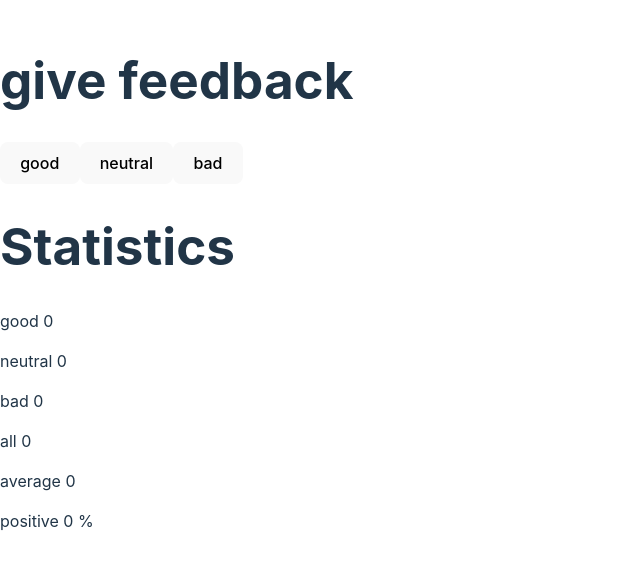
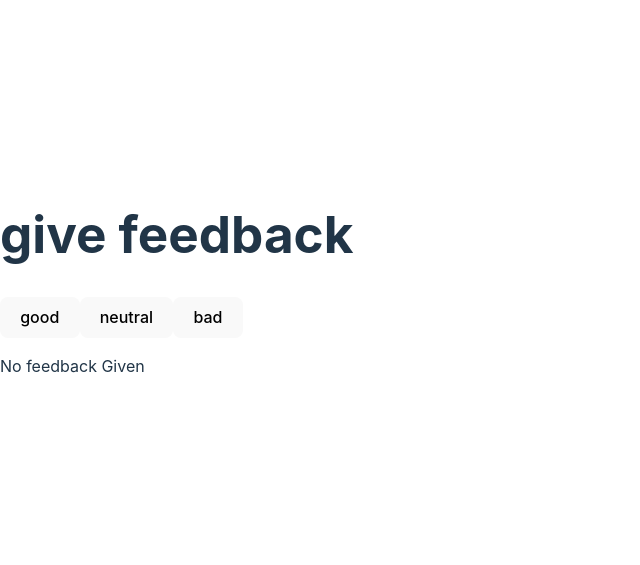
Before and after one commit to rieljasperapos/fullstackopen, a React (Vite) app in the folder part1/unicafe/unicafe/: page / in a window 1280 px wide. Shown: the part 117-682 px from the top of the page, without its empty margins (0-640 px from the left). Built offline with nearby package versions, Linux system fonts and the light colour scheme; the HTML template or start-up script is replaced by a standard one.

Commit message:
1.9: unicafe

```diff
--- a/part1/unicafe/unicafe/src/App.tsx
+++ b/part1/unicafe/unicafe/src/App.tsx
@@ -53,7 +53,7 @@ function App() {
           <button onClick={() => handleFeedbackClick('bad')}>bad</button>
         </div>
         <div>
-          <Statistics statistics={statistics} />
+          {statistics === initialStatisticsState ? (<p>No feedback Given</p>) : <Statistics statistics={statistics} /> }
         </div>
       </div>
     </>
--- a/part1/unicafe/unicafe/src/components/Statistics.tsx
+++ b/part1/unicafe/unicafe/src/components/Statistics.tsx
@@ -10,8 +10,9 @@ interface StatisticsProps {
         percentage: number;
     };
 }
-const Statistics: React.FC<StatisticsProps> = (props) => {
-    console.log(props.statistics.good);
+
+const Statistics: React.FC<StatisticsProps> = (props)  => {
+    console.log(props.statistics);
     return (
         <>
             <div>
```
